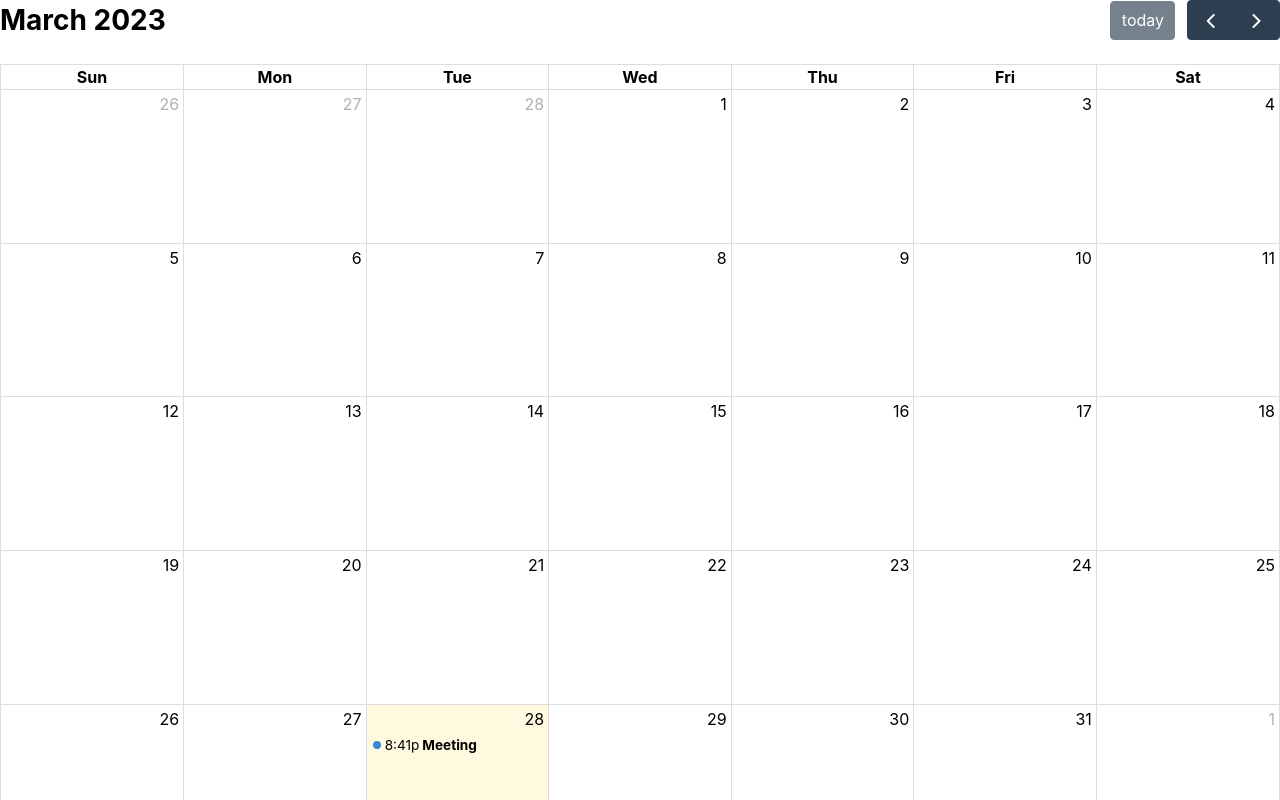
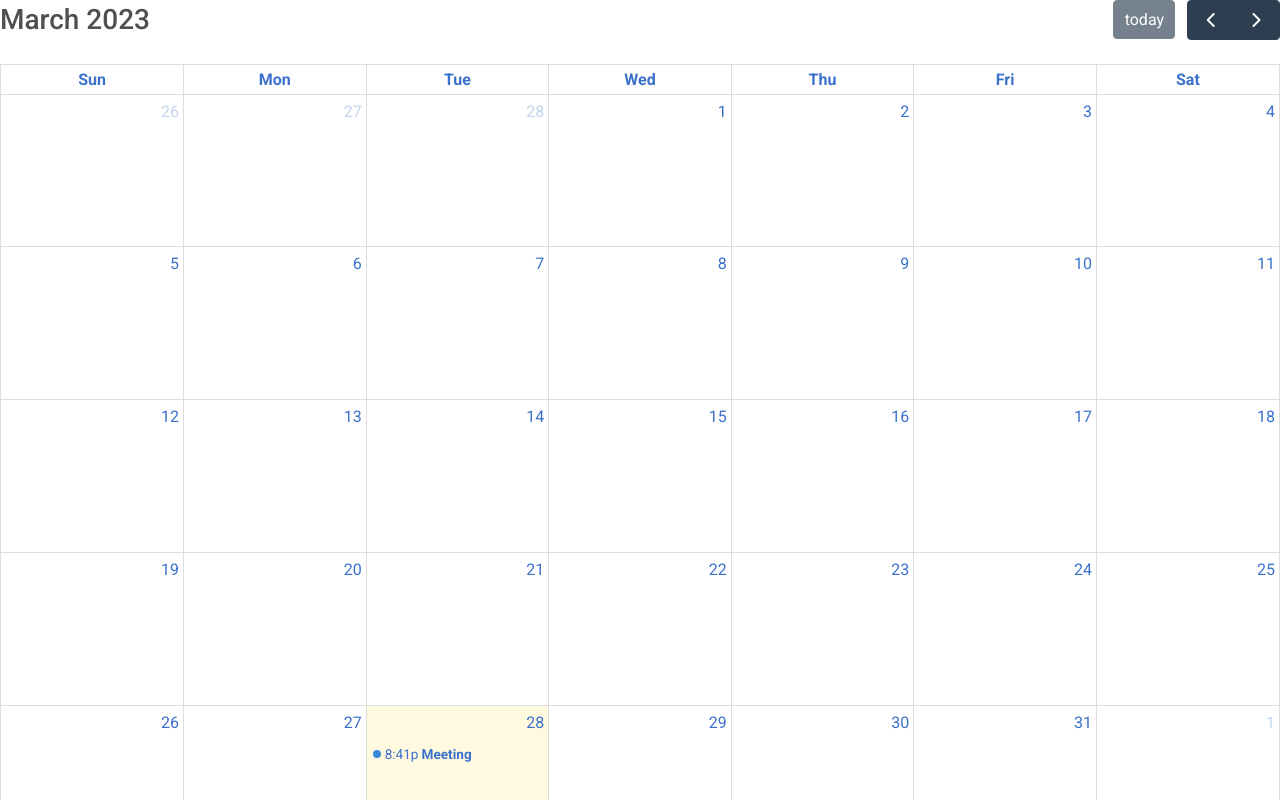
Before and after one commit to Sergiy-Solomka/react_restaurant_booking, a React (Create React App) app: page / in a window 1280 px wide. Shown: the top 800 px of the page. Built offline with nearby package versions, Linux system fonts and the light colour scheme.

Commit message:
Intsall Material UI for bootstrap 5

```diff
--- a/package.json
+++ b/package.json
@@ -3,6 +3,7 @@
   "version": "0.1.0",
   "private": true,
   "dependencies": {
+    "@fortawesome/fontawesome-free": "^6.4.0",
     "@fullcalendar/core": "^6.1.5",
     "@fullcalendar/daygrid": "^6.1.5",
     "@fullcalendar/react": "^6.1.5",
@@ -17,6 +18,7 @@
     "eslint-plugin-prettier": "^4.2.1",
     "eslint-plugin-react-hooks": "^4.6.0",
     "fullcalendar": "^6.1.5",
+    "mdb-react-ui-kit": "^6.0.0",
     "prettier": "^2.8.3",
     "react": "^18.2.0",
     "react-dom": "^18.2.0",
--- a/public/index.html
+++ b/public/index.html
@@ -3,6 +3,10 @@
   <head>
     <meta charset="utf-8" />
     <link rel="icon" href="%PUBLIC_URL%/favicon.ico" />
+    <link
+      href="https://fonts.googleapis.com/css?family=Roboto:300,400,500,700&display=swap"
+      rel="stylesheet"
+    />
     <meta name="viewport" content="width=device-width, initial-scale=1" />
     <meta name="theme-color" content="#000000" />
     <meta name="description" content="Web site created using create-react-app" />
--- a/src/index.scss
+++ b/src/index.scss
@@ -1,7 +1,6 @@
 body {
   margin: 0;
-  font-family: -apple-system, BlinkMacSystemFont, 'Segoe UI', 'Roboto', 'Oxygen', 'Ubuntu',
-    'Cantarell', 'Fira Sans', 'Droid Sans', 'Helvetica Neue', sans-serif;
+  font-family: Roboto, Helvetica, Arial, sans-serif;
   -webkit-font-smoothing: antialiased;
   -moz-osx-font-smoothing: grayscale;
 }
--- a/src/index.tsx
+++ b/src/index.tsx
@@ -1,5 +1,7 @@
 import React from 'react'
 import ReactDOM from 'react-dom/client'
+import 'mdb-react-ui-kit/dist/css/mdb.min.css'
+import '@fortawesome/fontawesome-free/css/all.min.css'
 import './index.scss'
 import App from './componentes/App/App'
 
```
Also changed, not shown: 1 other file (tests, documents, lock files or other folders).
